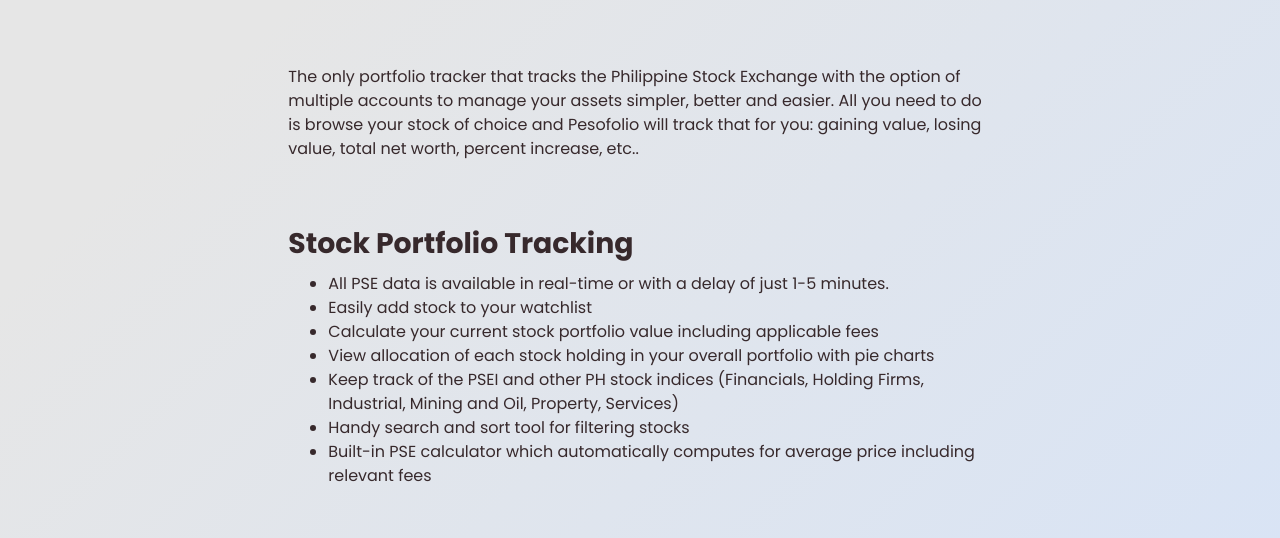
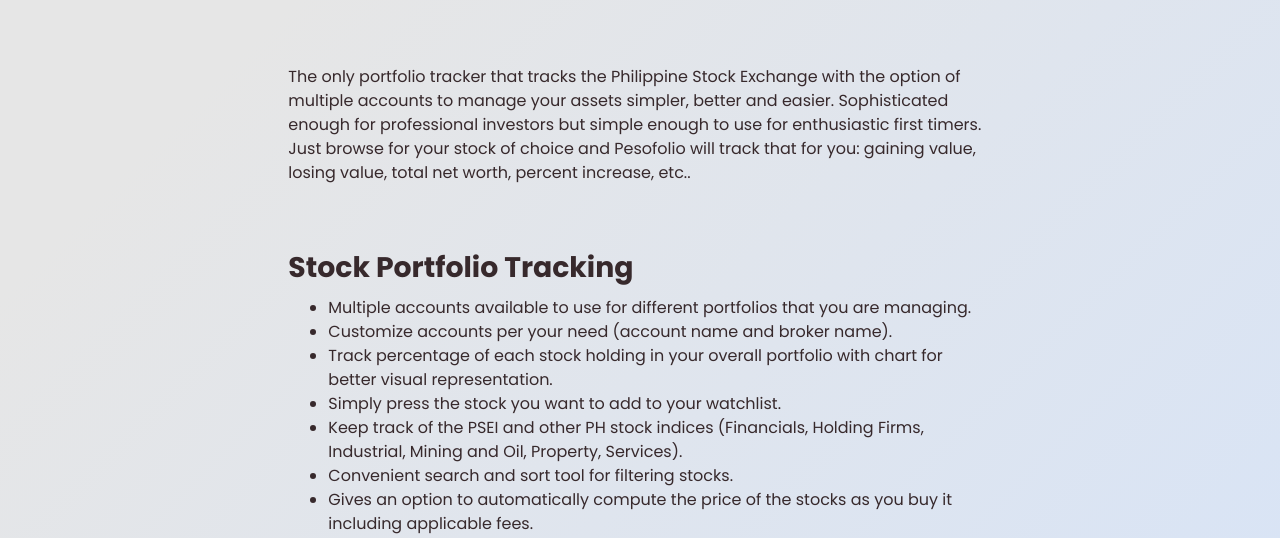
Before and after one commit to carlignn/carlgaspar, a Gatsby site: page /blog/pesofolio-philippine-stock-exchange-portfolio-tracker/ in a window 1280 px wide. Shown: the part 246-784 px from the top of the page. Built offline with nearby package versions, Linux system fonts and the light colour scheme; Gatsby itself is replaced by a stand-in of ours.

Commit message:
Update Posts “pesofolio-philippine-stock-exchange-portfolio-tracker”

```diff
--- a/content/posts/pesofolio-philippine-stock-exchange-portfolio-tracker.md
+++ b/content/posts/pesofolio-philippine-stock-exchange-portfolio-tracker.md
@@ -9,19 +9,18 @@
   Stock Exchange in REAL TIME with this FREE tool! LIVE now on Google Play
   Store!
 ---
-
-
-The only portfolio tracker that tracks the Philippine Stock Exchange with the option of multiple accounts to manage your assets simpler, better and easier. All you need to do is browse your stock of choice and Pesofolio will track that for you: gaining value, losing value, total net worth, percent increase, etc..
+The only portfolio tracker that tracks the Philippine Stock Exchange with the option of multiple accounts to manage your assets simpler, better and easier. Sophisticated enough for professional investors but simple enough to use for enthusiastic first timers. Just browse for your stock of choice and Pesofolio will track that for you: gaining value, losing value, total net worth, percent increase, etc..
 
 ## Stock Portfolio Tracking
 
-* All PSE data is available in real-time or with a delay of just 1-5 minutes.
-* Easily add stock to your watchlist
-* Calculate your current stock portfolio value including applicable fees
-* View allocation of each stock holding in your overall portfolio with pie charts
-* Keep track of the PSEI and other PH stock indices (Financials, Holding Firms, Industrial, Mining and Oil, Property, Services)
-* Handy search and sort tool for filtering stocks
-* Built-in PSE calculator which automatically computes for average price including relevant fees
+* Multiple accounts available to use for different portfolios that you are managing.
+* Customize accounts per your need (account name and broker name).
+* Track percentage of each stock holding in your overall portfolio with chart for better visual representation.
+* Simply press the stock you want to add to your watchlist.
+* Keep track of the PSEI and other PH stock indices (Financials, Holding Firms, Industrial, Mining and Oil, Property, Services).
+* Convenient search and sort tool for filtering stocks.
+* Gives an option to automatically compute the price of the stocks as you buy it including applicable fees.
+* Automatically applies the relevant fees to provide the total net worth of your portfolio.
 
 ## Exceptional User Experience
 
```
